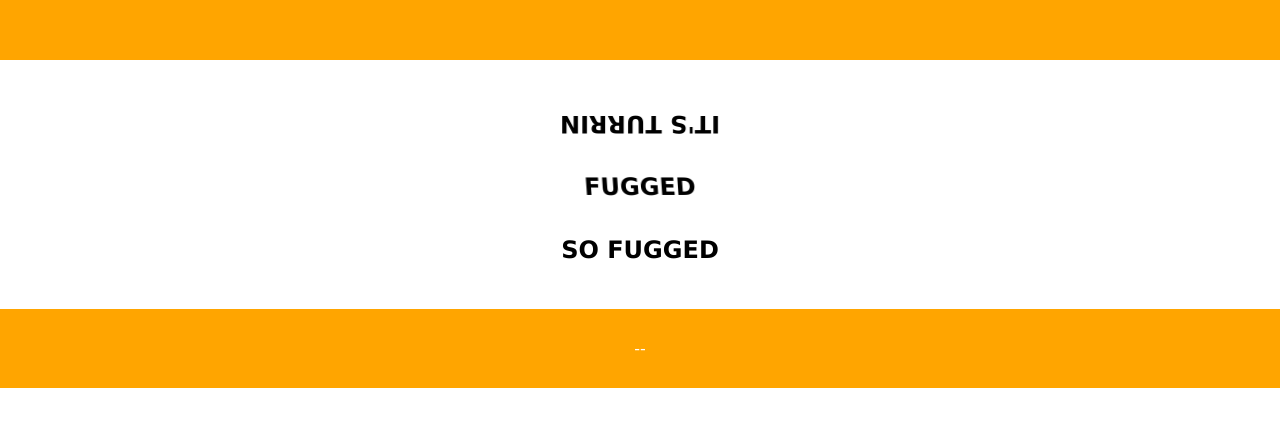
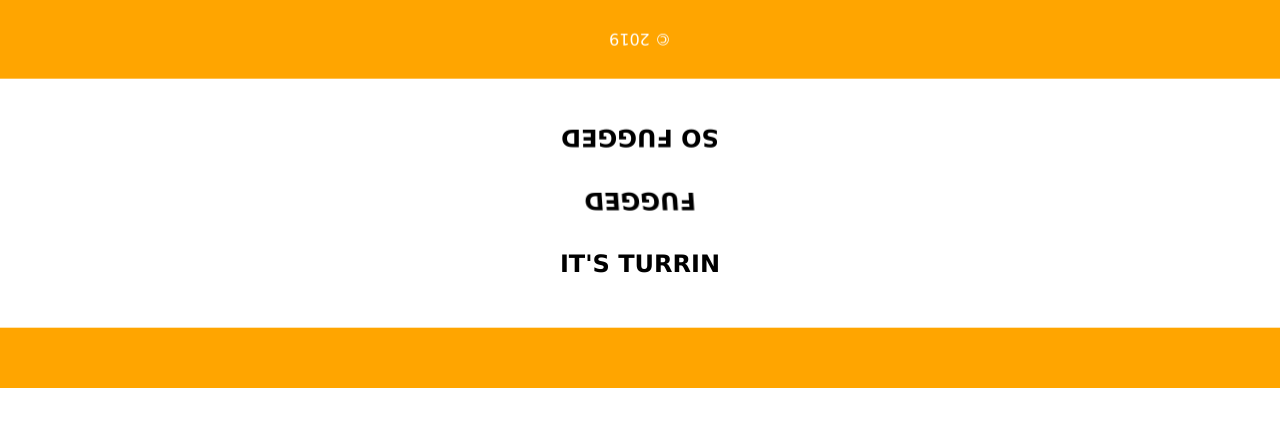
Before and after one commit to stanleyume/turnioniown, a website built with webpack: page index.html in a window 1280 px wide. Built offline with nearby package versions, Linux system fonts and the light colour scheme.

Commit message:
Added class to body for demo

```diff
--- a/index.html
+++ b/index.html
@@ -7,7 +7,7 @@
     <link rel="stylesheet" href="src/demo.css">
 
   </head>
-  <body>
+  <body class="turnioniown">
 
     <div class="header"></div>
 
@@ -17,7 +17,7 @@
 
     <h2 class="so-fugged">SO FUGGED</h2>
 
-    <div class="footer">--</div>
+    <div class="footer">&copy; 2019</div>
 
     <script src="out/turnioniown.js"></script>
   </body>
```
